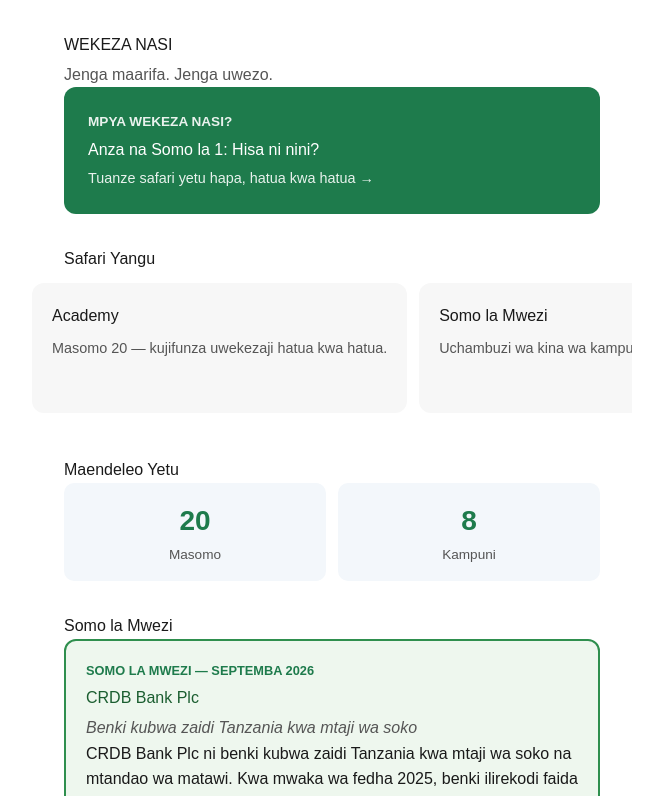
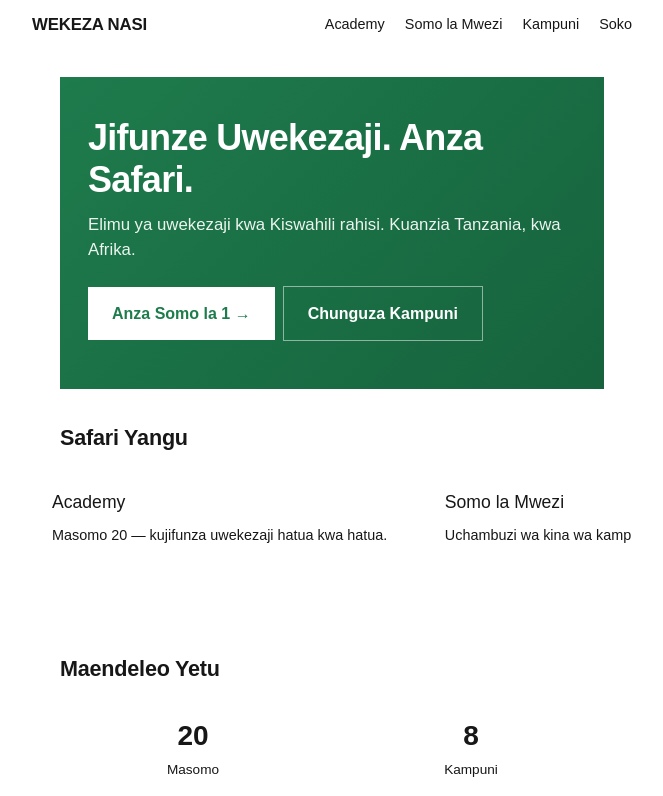
Before and after one commit to sadikiabubakari698-crypto/wekeza_nasi, a Next.js app in the folder wekeza-nasi-app/: page / in a window 1280 px wide. Shown: the top 796 px of the page, without its empty margins (308-971 px from the left). Built offline with nearby package versions, Linux system fonts and the light colour scheme.

Commit message:
Add Header navigation and update Hero title

```diff
--- a/wekeza-nasi-app/app/layout.js
+++ b/wekeza-nasi-app/app/layout.js
@@ -1,5 +1,6 @@
 import { Geist, Geist_Mono } from "next/font/google";
 import "./globals.css";
+import Header from "../components/Header";
 
 const geistSans = Geist({
   variable: "--font-geist-sans",
@@ -18,22 +19,11 @@
     template: "%s — WEKEZA NASI",
   },
   description:
-    "Jifunze uwekezaji Tanzania kwa Kiswahili rahisi. Academy (masomo 20), Uchambuzi wa Kampuni 8 za DSE, na Somo la Mwezi — bure.",
+    "Elimu ya uwekezaji kwa Kiswahili rahisi. Academy (masomo 20), Uchambuzi wa Kampuni 8 za DSE, na Somo la Mwezi. Kuanzia Tanzania, kwa Afrika.",
   keywords: [
-    "uwekezaji",
-    "hisa",
-    "DSE",
-    "Dar es Salaam Stock Exchange",
-    "soko la hisa",
-    "Tanzania",
-    "academy",
-    "kujifunza uwekezaji",
-    "uchambuzi wa kampuni",
-    "CRDB",
-    "NMB",
-    "TBL",
-    "Vodacom",
-    "TCC",
+    "uwekezaji", "hisa", "DSE", "Dar es Salaam Stock Exchange",
+    "soko la hisa", "Tanzania", "academy", "kujifunza uwekezaji",
+    "uchambuzi wa kampuni", "CRDB", "NMB", "TBL", "Vodacom", "TCC",
   ],
   authors: [{ name: "WEKEZA NASI" }],
   creator: "WEKEZA NASI",
@@ -45,25 +35,15 @@
     siteName: "WEKEZA NASI",
     title: "WEKEZA NASI — Kujifunza Uwekezaji Tanzania",
     description:
-      "Jifunze uwekezaji Tanzania kwa Kiswahili rahisi. Academy, Uchambuzi wa Kampuni, na Somo la Mwezi.",
+      "Elimu ya uwekezaji kwa Kiswahili rahisi. Academy, Uchambuzi wa Kampuni, na Somo la Mwezi.",
   },
   twitter: {
     card: "summary_large_image",
     title: "WEKEZA NASI — Kujifunza Uwekezaji Tanzania",
     description:
-      "Jifunze uwekezaji Tanzania kwa Kiswahili rahisi. Academy, Uchambuzi wa Kampuni, na Somo la Mwezi.",
+      "Elimu ya uwekezaji kwa Kiswahili rahisi. Academy, Uchambuzi wa Kampuni, na Somo la Mwezi.",
   },
-  robots: {
-    index: true,
-    follow: true,
-    googleBot: {
-      index: true,
-      follow: true,
-      "max-video-preview": -1,
-      "max-image-preview": "large",
-      "max-snippet": -1,
-    },
-  },
+  robots: { index: true, follow: true },
   verification: {
     google: "giho2hyCkM9aGq3Z5YQXfQwYz8ZK4hJ8Z1N6qB4lM0o",
   },
@@ -72,7 +52,10 @@
 export default function RootLayout({ children }) {
   return (
     <html lang="sw" className={`${geistSans.variable} ${geistMono.variable}`}>
-      <body>{children}</body>
+      <body>
+        <Header />
+        {children}
+      </body>
     </html>
   );
 }
--- a/wekeza-nasi-app/app/page.js
+++ b/wekeza-nasi-app/app/page.js
@@ -5,27 +5,66 @@
 export default function Home() {
   const allPlanned = getAllPlannedItems();
 
-  const mainCardStyle = {
-    display: "block",
-    padding: "1.5rem",
-    background: "#1e7b4c",
-    borderRadius: "12px",
-    marginBottom: "1rem",
+  const heroStyle = {
+    background: "linear-gradient(135deg, #1e7b4c 0%, #16633d 100%)",
+    borderRadius: "var(--radius-lg)",
+    padding: "2.5rem 1.75rem",
     color: "#ffffff",
-    textDecoration: "none",
+    marginBottom: "2rem",
   };
 
-  // Slide cards (horizontal carousel)
+  const heroTitleStyle = {
+    fontSize: "2.25rem",
+    fontWeight: 800,
+    lineHeight: 1.15,
+    letterSpacing: "-0.02em",
+    margin: "0 0 0.75rem 0",
+    color: "#ffffff",
+  };
+
+  const heroSubStyle = {
+    fontSize: "1.05rem",
+    lineHeight: 1.5,
+    opacity: 0.92,
+    margin: "0 0 1.5rem 0",
+    color: "#ffffff",
+  };
+
+  const ctaPrimaryStyle = {
+    display: "inline-block",
+    padding: "0.85rem 1.5rem",
+    background: "#ffffff",
+    color: "#1e7b4c",
+    fontWeight: 700,
+    borderRadius: "var(--radius-pill)",
+    textDecoration: "none",
+    marginRight: "0.5rem",
+    marginBottom: "0.5rem",
+  };
+
+  const ctaSecondaryStyle = {
+    display: "inline-block",
+    padding: "0.85rem 1.5rem",
+    background: "transparent",
+    color: "#ffffff",
+    fontWeight: 600,
+    borderRadius: "var(--radius-pill)",
+    textDecoration: "none",
+    border: "1.5px solid rgba(255,255,255,0.5)",
+    marginBottom: "0.5rem",
+  };
+
   const slideCardStyle = {
     flex: "0 0 70%",
     scrollSnapAlign: "start",
     display: "block",
     padding: "1.25rem",
-    background: "#f7f7f7",
-    borderRadius: "12px",
-    color: "#1a1a1a",
+    background: "var(--color-bg-light)",
+    borderRadius: "var(--radius-md)",
+    color: "var(--color-text)",
     textDecoration: "none",
-    minHeight: "130px",
+    minHeight: "140px",
+    border: "1px solid var(--color-border)",
   };
 
   const carouselStyle = {
@@ -35,15 +74,15 @@
     scrollSnapType: "x mandatory",
     WebkitOverflowScrolling: "touch",
     paddingBottom: "0.75rem",
-    marginLeft: "-2rem",
-    marginRight: "-2rem",
-    paddingLeft: "2rem",
-    paddingRight: "2rem",
+    marginLeft: "-1.75rem",
+    marginRight: "-1.75rem",
+    paddingLeft: "1.75rem",
+    paddingRight: "1.75rem",
   };
 
   const statBoxStyle = {
-    background: "#f3f7fb",
-    borderRadius: "10px",
+    background: "var(--color-bg-blue)",
+    borderRadius: "var(--radius-md)",
     padding: "1rem",
     textAlign: "center",
     flex: 1,
@@ -56,89 +95,68 @@
     marginBottom: "1.5rem",
   };
 
+  const sectionTitleStyle = {
+    fontSize: "1.35rem",
+    fontWeight: 700,
+    color: "var(--color-text)",
+    marginTop: "2rem",
+    marginBottom: "0.75rem",
+    letterSpacing: "-0.01em",
+  };
+
   const slides = [
-    {
-      href: "/academy",
-      title: "Academy",
-      subtitle: "Masomo 20 — kujifunza uwekezaji hatua kwa hatua.",
-    },
-    {
-      href: "/somo-la-mwezi/crdb-2026-09",
-      title: "Somo la Mwezi",
-      subtitle: "Uchambuzi wa kina wa kampuni moja kila mwezi.",
-    },
-    {
-      href: "/kampuni",
-      title: "Uchambuzi wa Kampuni",
-      subtitle: "Kampuni 8 — CRDB, NMB, TBL, Vodacom, TCC, TPCC, Swissport, DSE.",
-    },
-    {
-      href: "/soko",
-      title: "Uchambuzi wa Soko",
-      subtitle: "Nini kimetokea? Kwa nini? Ushahidi unasemaje?",
-    },
-    {
-      href: null,
-      title: "AI",
-      subtitle: "Inakuja hivi karibuni.",
-      comingSoon: true,
-    },
-    {
-      href: null,
-      title: "Community",
-      subtitle: "Inakuja hivi karibuni.",
-      comingSoon: true,
-    },
+    { href: "/academy", title: "Academy", subtitle: "Masomo 20 — kujifunza uwekezaji hatua kwa hatua." },
+    { href: "/somo-la-mwezi/crdb-2026-09", title: "Somo la Mwezi", subtitle: "Uchambuzi wa kina wa kampuni moja kila mwezi." },
+    { href: "/kampuni", title: "Uchambuzi wa Kampuni", subtitle: "Kampuni 8 — CRDB, NMB, TBL, Vodacom, TCC, TPCC, Swissport, DSE." },
+    { href: "/soko", title: "Uchambuzi wa Soko", subtitle: "Nini kimetokea? Kwa nini? Ushahidi unasemaje?" },
+    { href: null, title: "AI", subtitle: "Inakuja hivi karibuni.", comingSoon: true },
+    { href: null, title: "Community", subtitle: "Inakuja hivi karibuni.", comingSoon: true },
   ];
 
   return (
-    <main style={{ padding: "2rem", maxWidth: "600px", margin: "0 auto", fontFamily: "sans-serif", lineHeight: 1.6, color: "#1a1a1a", background: "#ffffff", minHeight: "100vh" }}>
-      <h1 style={{ color: "#1a1a1a", marginBottom: "0.25rem" }}>WEKEZA NASI</h1>
-      <p style={{ color: "#555", marginTop: 0 }}>Jenga maarifa. Jenga uwezo.</p>
+    <main style={{ padding: "1.75rem", maxWidth: "600px", margin: "0 auto", fontFamily: "var(--font-sans)", lineHeight: 1.6, color: "var(--color-text)", background: "var(--color-bg)", minHeight: "100vh" }}>
+      <section style={heroStyle}>
+        <h1 style={heroTitleStyle}>Jifunze Uwekezaji. Anza Safari.</h1>
+        <p style={heroSubStyle}>
+          Elimu ya uwekezaji kwa Kiswahili rahisi. Kuanzia Tanzania, kwa Afrika.
+        </p>
+        <a href="/somo1" style={ctaPrimaryStyle}>Anza Somo la 1 →</a>
+        <a href="/kampuni" style={ctaSecondaryStyle}>Chunguza Kampuni</a>
+      </section>
 
-      {/* ANZA HAPA */}
-      <a href="/somo1" style={mainCardStyle}>
-        <p style={{ margin: 0, fontSize: "0.85rem", opacity: 0.9, fontWeight: 600 }}>MPYA WEKEZA NASI?</p>
-        <h3 style={{ margin: "0.25rem 0", color: "#ffffff" }}>Anza na Somo la 1: Hisa ni nini?</h3>
-        <p style={{ margin: 0, fontSize: "0.9rem", opacity: 0.9 }}>Tuanze safari yetu hapa, hatua kwa hatua →</p>
-      </a>
-
-      {/* SAFARI YANGU — CAROUSEL */}
-      <h2 style={{ marginTop: "2rem", color: "#1a1a1a", marginBottom: "0.75rem" }}>Safari Yangu</h2>
-      <div style={carouselStyle}>
+      <h2 style={sectionTitleStyle}>Safari Yangu</h2>
+      <div style={carouselStyle} className="scroll-x">
         {slides.map((s, i) => {
           if (s.comingSoon) {
             return (
               <div key={i} style={{ ...slideCardStyle, background: "#f0f0f0", opacity: 0.7 }}>
-                <h3 style={{ margin: 0, color: "#1a1a1a" }}>{s.title}</h3>
-                <p style={{ margin: "0.5rem 0 0 0", fontSize: "0.9rem", color: "#555" }}>{s.subtitle}</p>
+                <h3 style={{ margin: 0, color: "var(--color-text)", fontSize: "1.1rem" }}>{s.title}</h3>
+                <p style={{ margin: "0.5rem 0 0 0", fontSize: "0.9rem", color: "var(--color-text-muted)" }}>{s.subtitle}</p>
               </div>
             );
           }
           return (
             <a key={i} href={s.href} style={slideCardStyle}>
-              <h3 style={{ margin: 0, color: "#1a1a1a" }}>{s.title}</h3>
-              <p style={{ margin: "0.5rem 0 0 0", fontSize: "0.9rem", color: "#555" }}>{s.subtitle}</p>
+              <h3 style={{ margin: 0, color: "var(--color-text)", fontSize: "1.1rem" }}>{s.title}</h3>
+              <p style={{ margin: "0.5rem 0 0 0", fontSize: "0.9rem", color: "var(--color-text-muted)" }}>{s.subtitle}</p>
             </a>
           );
         })}
       </div>
 
-      {/* MAENDELEO */}
-      <h2 style={{ marginTop: "2rem", color: "#1a1a1a" }}>Maendeleo Yetu</h2>
+      <h2 style={sectionTitleStyle}>Maendeleo Yetu</h2>
       <div style={gridStyle}>
         <div style={statBoxStyle}>
-          <p style={{ margin: 0, fontSize: "1.75rem", fontWeight: 700, color: "#1e7b4c" }}>20</p>
-          <p style={{ margin: 0, fontSize: "0.85rem", color: "#555" }}>Masomo</p>
+          <p style={{ margin: 0, fontSize: "1.75rem", fontWeight: 700, color: "var(--color-primary)" }}>20</p>
+          <p style={{ margin: 0, fontSize: "0.85rem", color: "var(--color-text-muted)" }}>Masomo</p>
         </div>
         <div style={statBoxStyle}>
-          <p style={{ margin: 0, fontSize: "1.75rem", fontWeight: 700, color: "#1e7b4c" }}>8</p>
-          <p style={{ margin: 0, fontSize: "0.85rem", color: "#555" }}>Kampuni</p>
+          <p style={{ margin: 0, fontSize: "1.75rem", fontWeight: 700, color: "var(--color-primary)" }}>8</p>
+          <p style={{ margin: 0, fontSize: "0.85rem", color: "var(--color-text-muted)" }}>Kampuni</p>
         </div>
       </div>
 
-      {/* SOMO LA MWEZI */}
-      <h2 style={{ marginTop: "2rem", color: "#1a1a1a" }}>Somo la Mwezi</h2>
+      <h2 style={sectionTitleStyle}>Somo la Mwezi</h2>
       <MonthlyContent items={allPlanned} />
 
       <Footer />
--- /dev/null
+++ b/wekeza-nasi-app/components/Header.js
@@ -0,0 +1,121 @@
+"use client";
+import Link from "next/link";
+import { useState } from "react";
+
+export default function Header() {
+  const [open, setOpen] = useState(false);
+
+  const links = [
+    { href: "/academy", label: "Academy" },
+    { href: "/somo-la-mwezi/crdb-2026-09", label: "Somo la Mwezi" },
+    { href: "/kampuni", label: "Kampuni" },
+    { href: "/soko", label: "Soko" },
+  ];
+
+  const headerStyle = {
+    position: "sticky",
+    top: 0,
+    zIndex: 100,
+    background: "rgba(255,255,255,0.95)",
+    backdropFilter: "blur(8px)",
+    borderBottom: "1px solid var(--color-border)",
+    padding: "0.75rem 1.75rem",
+  };
+
+  const innerStyle = {
+    maxWidth: "600px",
+    margin: "0 auto",
+    display: "flex",
+    justifyContent: "space-between",
+    alignItems: "center",
+  };
+
+  const logoStyle = {
+    fontWeight: 800,
+    fontSize: "1.05rem",
+    color: "var(--color-primary)",
+    textDecoration: "none",
+    letterSpacing: "-0.01em",
+  };
+
+  const desktopNavStyle = {
+    display: "flex",
+    gap: "1.25rem",
+    alignItems: "center",
+  };
+
+  const navLinkStyle = {
+    color: "var(--color-text)",
+    textDecoration: "none",
+    fontSize: "0.9rem",
+    fontWeight: 500,
+  };
+
+  const menuBtnStyle = {
+    background: "transparent",
+    border: "none",
+    fontSize: "1.5rem",
+    lineHeight: 1,
+    color: "var(--color-text)",
+    padding: "0.25rem 0.5rem",
+  };
+
+  const mobileMenuStyle = {
+    maxWidth: "600px",
+    margin: "0.5rem auto 0",
+    display: "flex",
+    flexDirection: "column",
+    gap: "0.75rem",
+    paddingTop: "0.75rem",
+    borderTop: "1px solid var(--color-border)",
+  };
+
+  return (
+    <header style={headerStyle}>
+      <div style={innerStyle}>
+        <Link href="/" style={logoStyle}>WEKEZA NASI</Link>
+
+        {/* Desktop nav (hidden on small screens via CSS-in-JS trick) */}
+        <nav style={desktopNavStyle} className="desktop-nav">
+          {links.map((l) => (
+            <Link key={l.href} href={l.href} style={navLinkStyle}>{l.label}</Link>
+          ))}
+        </nav>
+
+        {/* Mobile menu button */}
+        <button
+          style={menuBtnStyle}
+          className="mobile-menu-btn"
+          onClick={() => setOpen(!open)}
+          aria-label="Menu"
+        >
+          {open ? "✕" : "☰"}
+        </button>
+      </div>
+
+      {open && (
+        <div style={mobileMenuStyle}>
+          {links.map((l) => (
+            <Link
+              key={l.href}
+              href={l.href}
+              style={{ ...navLinkStyle, fontSize: "1rem", fontWeight: 600 }}
+              onClick={() => setOpen(false)}
+            >
+              {l.label}
+            </Link>
+          ))}
+        </div>
+      )}
+
+      <style jsx global>{`
+        .desktop-nav { display: none; }
+        .mobile-menu-btn { display: block; }
+        @media (min-width: 640px) {
+          .desktop-nav { display: flex !important; }
+          .mobile-menu-btn { display: none !important; }
+        }
+      `}</style>
+    </header>
+  );
+}
```
